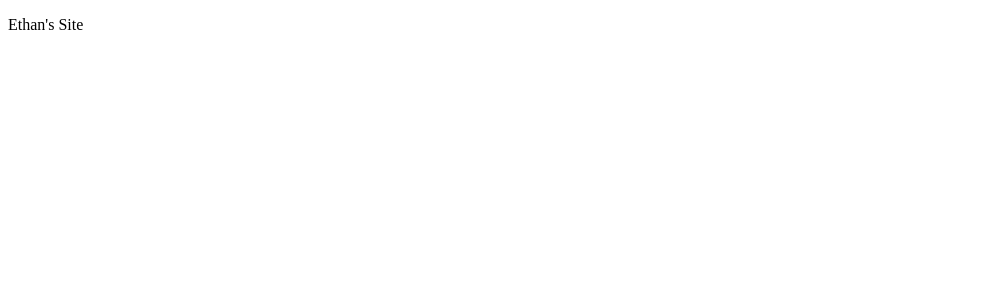
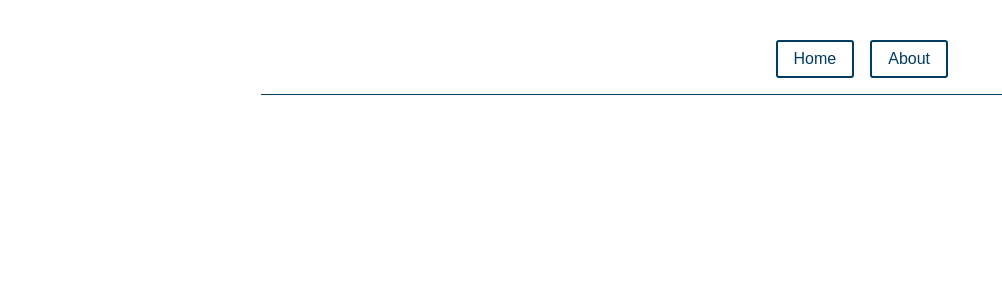
Before and after one commit to EthanVDub/devsite, a Next.js app: page / in a window 1280 px wide. Shown: the top 300 px of the page, without its empty margins (0-1002 px from the left). Built offline with nearby package versions, Linux system fonts and the light colour scheme.

Commit message:
Initial homepage styling

```diff
--- /dev/null
+++ b/components/body.js
@@ -0,0 +1,5 @@
+import styled from "styled-components";
+
+const Body = styled.div``;
+
+export default Body;
--- /dev/null
+++ b/components/button.js
@@ -0,0 +1,18 @@
+import styled from "styled-components";
+
+const Button = styled.button`
+  background: transparent;
+  border-radius: 3px;
+  border: 2px solid #013c63;
+  color: #013c63;
+  margin: 1em 0.5em;
+  padding: 0.5em 1em;
+  font-size: 1em;
+  cursor: pointer;
+
+  :hover {
+    background: #013c63;
+    color: white;
+  }
+`;
+export default Button;
--- /dev/null
+++ b/components/header.js
@@ -0,0 +1,29 @@
+import styled from "styled-components";
+import Button from "./button";
+import Link from "next/link";
+
+const StyledHeader = styled.div`
+  position: sticky;
+  z-index: 10;
+  top: 0;
+  display: flex;
+  color: #013c63;
+  justify-content: flex-end;
+  margin: 1em 20%;
+  width: 80%;
+  border-bottom: 1px solid #013c63;
+  padding: 0 5%;
+`;
+
+const Header = () => (
+  <StyledHeader>
+    <Link href="/">
+      <Button>Home</Button>
+    </Link>
+    <Link href="/about">
+      <Button>About</Button>
+    </Link>
+  </StyledHeader>
+);
+
+export default Header;
--- /dev/null
+++ b/components/main.js
@@ -0,0 +1,16 @@
+import styled from "styled-components";
+import Header from "./header";
+import Body from "./body";
+
+const StyledMain = styled.div`
+  display: flex;
+`;
+
+const Main = () => (
+  <StyledMain>
+    <Header />
+    <Body />
+  </StyledMain>
+);
+
+export default Main;
--- /dev/null
+++ b/pages/about.js
@@ -0,0 +1,3 @@
+const About = () => <h1>About Me</h1>;
+
+export default About;
--- a/pages/index.js
+++ b/pages/index.js
@@ -1,7 +1,14 @@
+import Main from "../components/main";
+
 const Index = () => (
-  <div>
+  <Main>
     <p>Ethan's Site</p>
-  </div>
+    <style jsx global>{`
+      body {
+        margin: 0;
+      }
+    `}</style>
+  </Main>
 );
 
 export default Index;
```
Also changed, not shown: package.json (+6 -1 lines), styles/theme.js (added), 1 other file (tests, documents, lock files or other folders).
